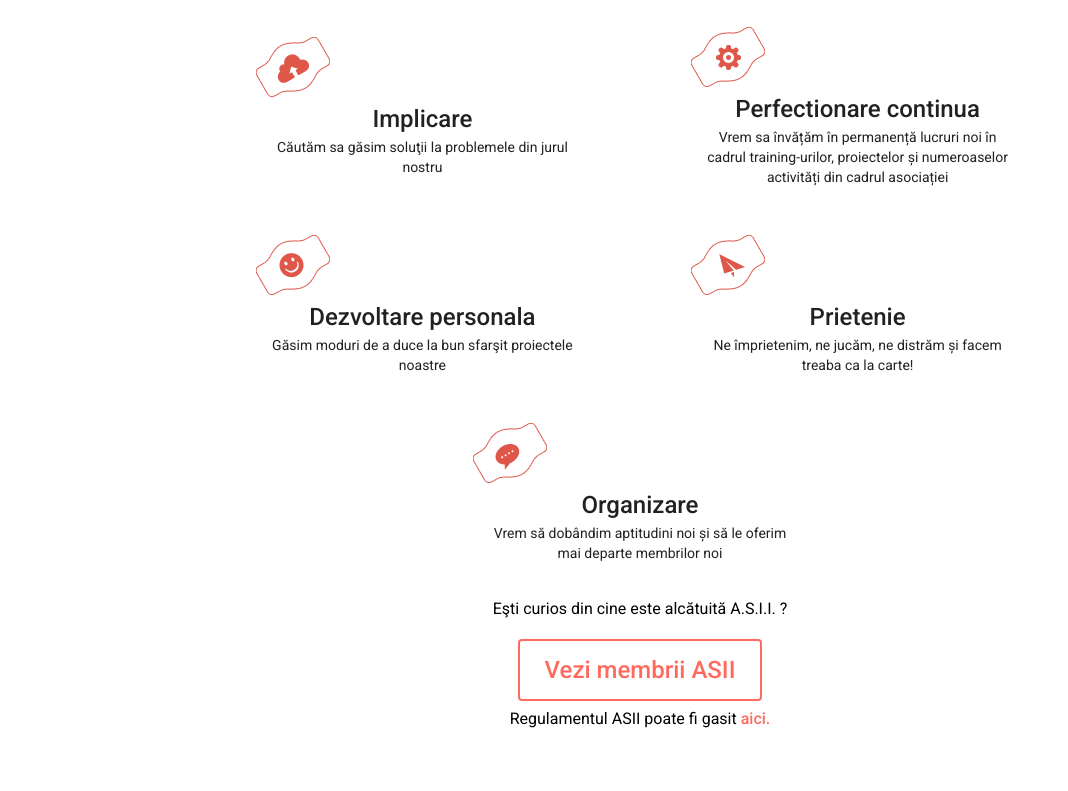
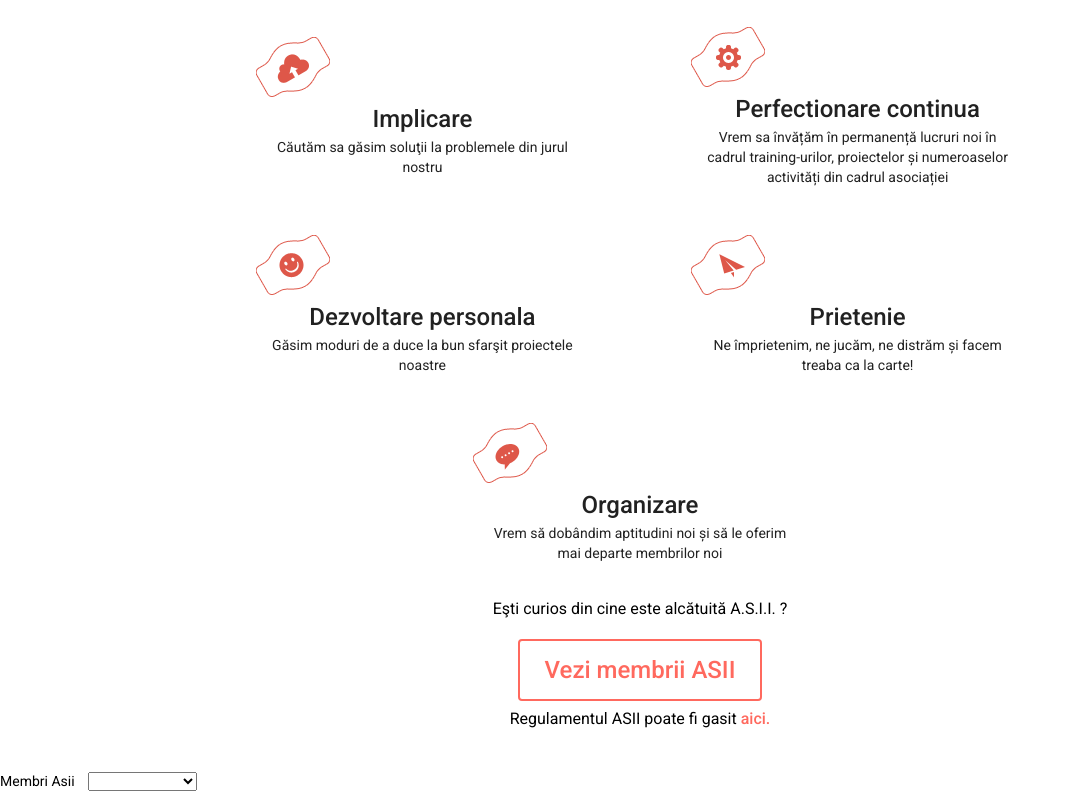
Before and after one commit to teodragoi/SiteAsii, an Angular app in the folder SiteAsii/: page / in a window 1280 px wide. Shown: the part 1183-1974 px from the top of the page, without its empty margins (0-1068 px from the left). Built offline with nearby package versions, Linux system fonts and the light colour scheme.

Commit message:
added dropdown with a variable that save the selected option (#10)

```diff
--- a/SiteAsii/src/app/app.component.html
+++ b/SiteAsii/src/app/app.component.html
@@ -2,6 +2,7 @@
 <asii-home></asii-home>
 <asii-about></asii-about>
 <!-- <app-departments></app-departments> -->
+<app-dropdown></app-dropdown>
 <div class="container-fluid">
     <router-outlet></router-outlet>
 </div>
--- a/SiteAsii/src/app/app.module.ts
+++ b/SiteAsii/src/app/app.module.ts
@@ -14,6 +14,7 @@ import { MatDialogModule } from '@angular/material/dialog';
 import { DepartmentsComponent } from './departments/departments.component';
 import { MyPopupComponent } from './my-popup/my-popup.component';
 import {MAT_FORM_FIELD_DEFAULT_OPTIONS} from '@angular/material/form-field';
+import { DropdownComponent } from './dropdown/dropdown.component';
 
 @NgModule({
   declarations: [
@@ -24,7 +25,8 @@ import {MAT_FORM_FIELD_DEFAULT_OPTIONS} from '@angular/material/form-field';
     MembriiComponent,
     MemberTileComponent,
     DepartmentsComponent,
-    MyPopupComponent
+    MyPopupComponent,
+    DropdownComponent
   ],
   imports: [
     BrowserModule,
--- /dev/null
+++ b/SiteAsii/src/app/dropdown/dropdown.component.html
@@ -0,0 +1,11 @@
+<p>Membri Asii &nbsp;&nbsp;&nbsp;<select (change)="selectChangeHandler($event)">
+  <option disabled selected value style="display:none"></option>
+  <option value="Staff">Staff</option>
+  <option value="Re">Relatii Externe</option>
+  <option value="Ri">Relatii Interne</option>
+  <option value="PR&Media">Pr&Media</option>
+  <option value="It">IT</option>
+  <option value="Pro">Proiecte</option>
+  <option value="Evaluari">Evaluari</option>
+</select>
+</p>
--- /dev/null
+++ b/SiteAsii/src/app/dropdown/dropdown.component.ts
@@ -0,0 +1,19 @@
+import { Component, OnInit } from '@angular/core';
+
+@Component({
+  selector: 'app-dropdown',
+  templateUrl: './dropdown.component.html',
+  styleUrls: ['./dropdown.component.scss']
+})
+export class DropdownComponent implements OnInit {
+
+  constructor() { }
+  selectedDepartment = '';
+
+  selectChangeHandler(event: any) {
+    this.selectedDepartment = event.target.value;
+  }
+  ngOnInit(): void {
+  }
+
+}
```
Also changed, not shown: SiteAsii/src/app/dropdown/dropdown.component.scss (added), 1 other file (tests, documents, lock files or other folders).
